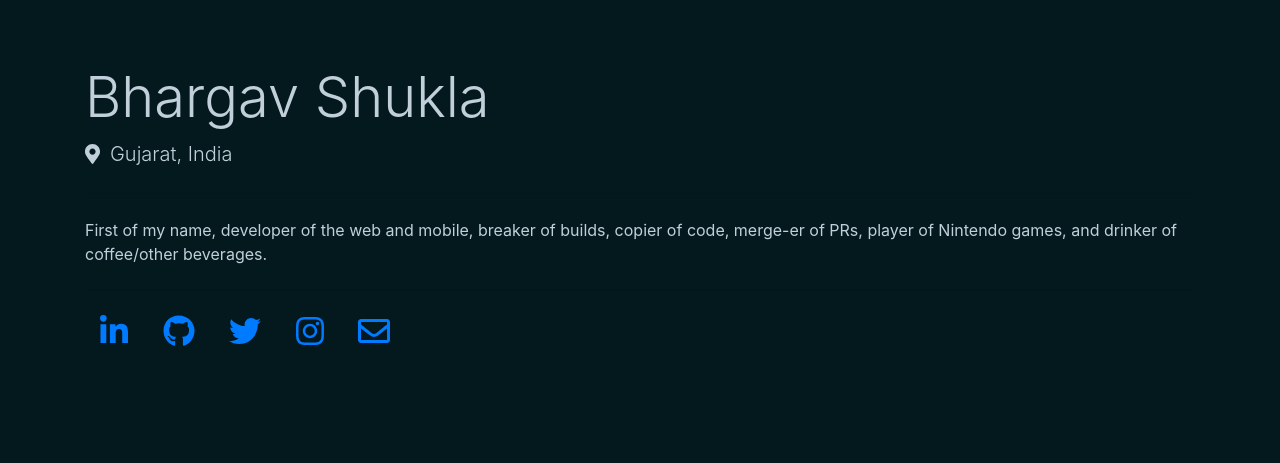
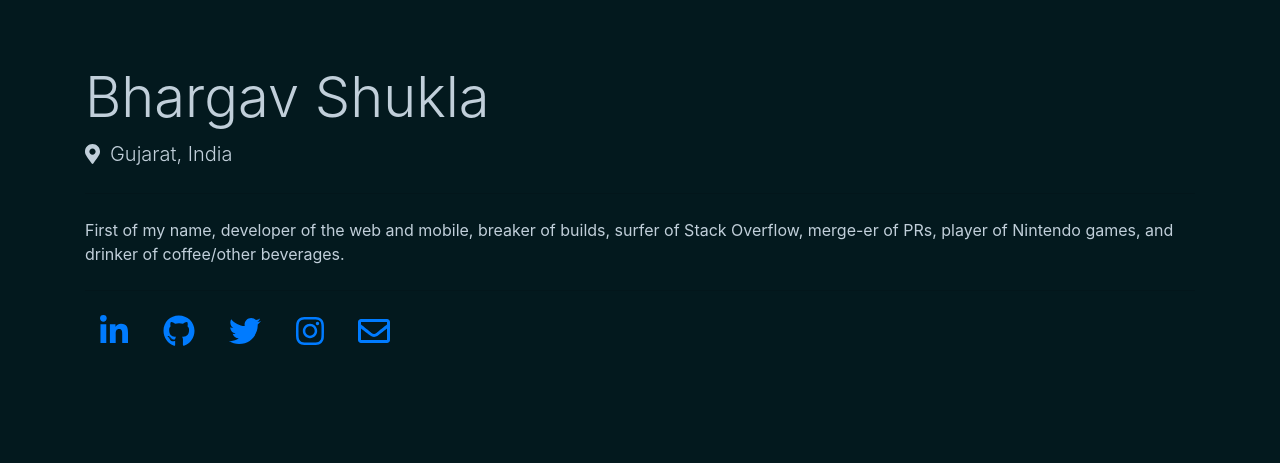
Before and after one commit to BhargzShukla/bshukla.page, a Flask app: page / in a window 1280 px wide. Shown: the top 463 px of the page. Run offline with Flask 2, Linux system fonts and the light colour scheme; some libraries are stand-ins or nearby versions.

Commit message:
Change some description text

```diff
--- a/templates/home.html
+++ b/templates/home.html
@@ -20,7 +20,7 @@
             <h1 class="display-4">Bhargav Shukla</h1>
             <p class="lead"><i style="margin-right: 10px;" class="fas fa-map-marker-alt"></i>Gujarat, India</p>
             <hr class="my-4">
-            <p>First of my name, developer of the web and mobile, breaker of builds, copier of code,
+            <p>First of my name, developer of the web and mobile, breaker of builds, surfer of Stack Overflow,
                 merge-er of PRs, player of Nintendo games, and drinker of coffee/other beverages.</p>
             <hr class="my-4">
             <a href="https://linkedin.com/in/bhargav-shukla" target="_blank" style="margin: 15px;"><i
```
